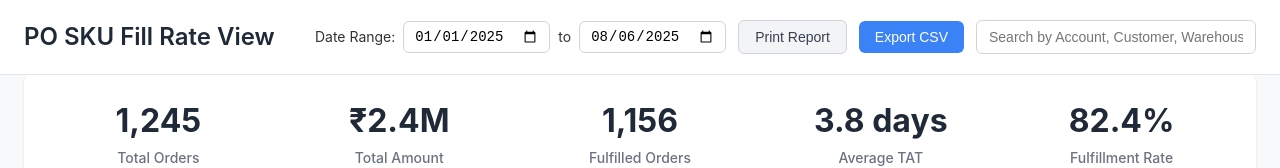
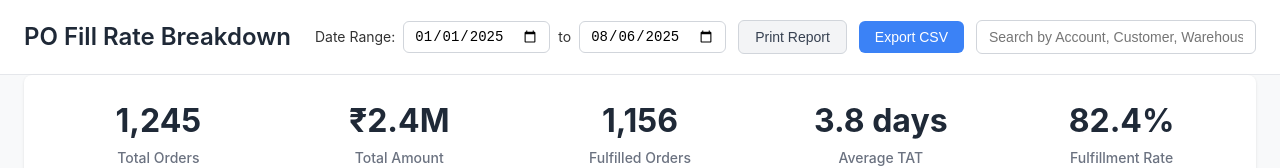
Before and after one commit to infiniteplay/sku-fillrate, a plain HTML site: page index.html in a window 1280 px wide. Shown: the top 168 px of the page. Drawn offline with Linux system fonts and the light colour scheme.

Commit message:
breakdown added

```diff
--- a/index.html
+++ b/index.html
@@ -227,7 +227,7 @@
 </head>
 <body>
     <div class="dashboard-header">
-        <h1 class="dashboard-title">PO SKU Fill Rate View</h1>
+        <h1 class="dashboard-title">PO Fill Rate Breakdown</h1>
         <div class="header-controls">
             <div class="date-range">
                 <span>Date Range:</span>
```
